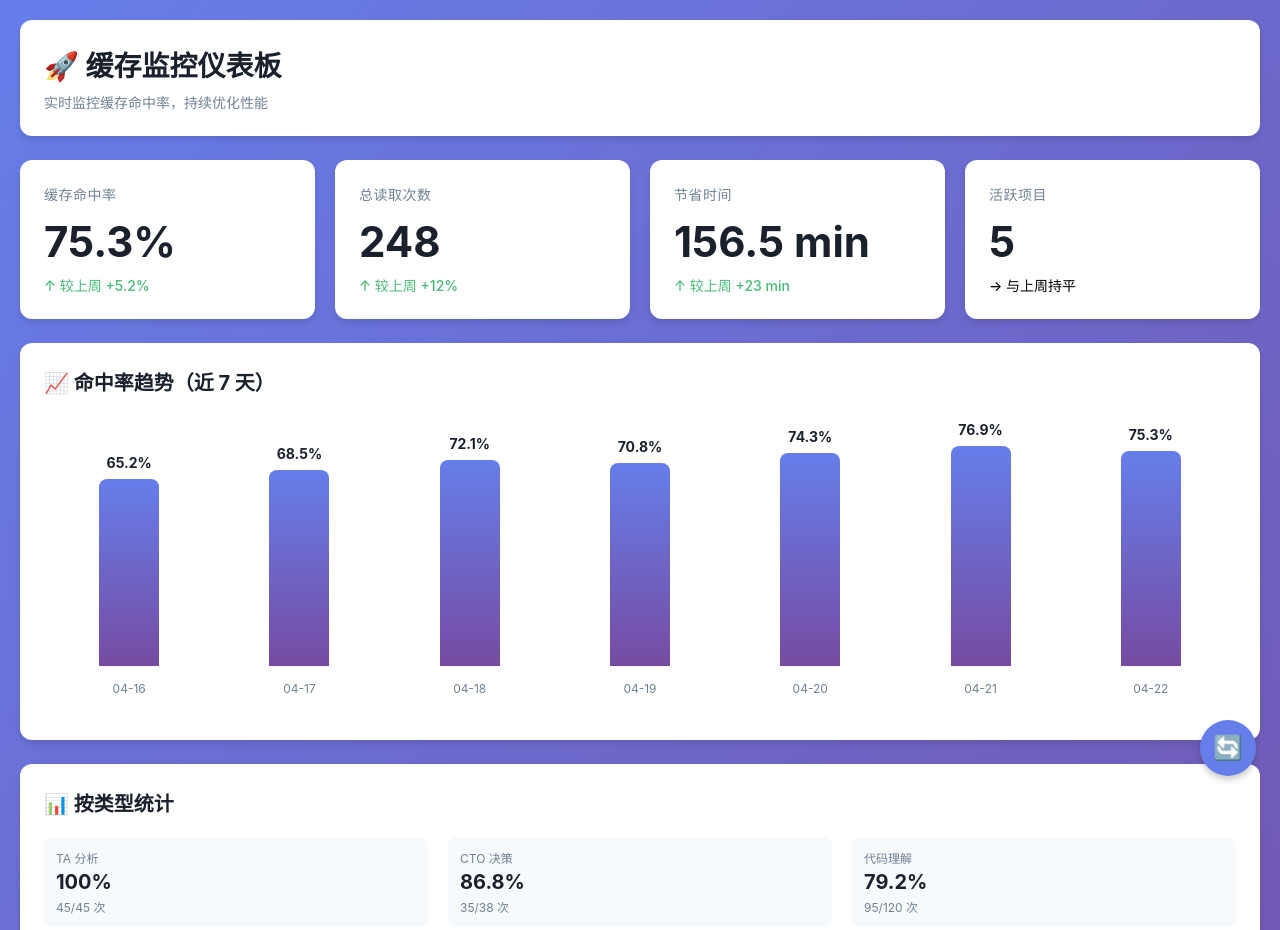
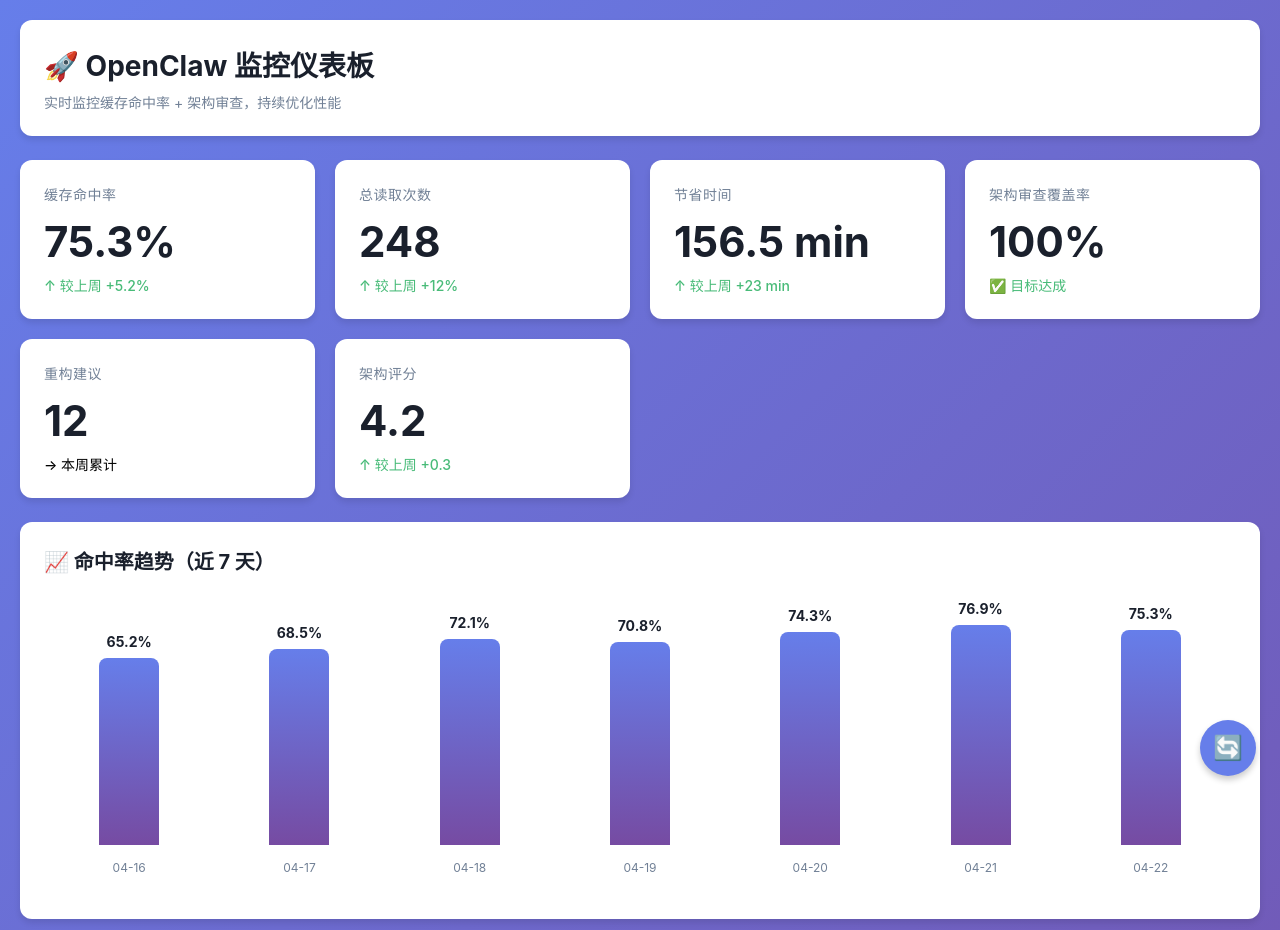
Before and after one commit to subaochen/openclaw-dashboard, a website: page dashboard/index.html in a window 1280 px wide. Shown: the top 930 px of the page. Drawn offline with Linux system fonts and the light colour scheme.

Commit message:
docs: finalize README with complete features and metrics
- Add GitHub badges (License, Node.js, Stars, Issues)
- Document Code Reviewer architecture review monitoring
- Update feature list with new metrics
- Prepare for public release

```diff
--- a/dashboard/index.html
+++ b/dashboard/index.html
@@ -300,8 +300,8 @@
 <body>
   <div class="container">
     <header>
-      <h1>🚀 缓存监控仪表板</h1>
-      <p class="subtitle">实时监控缓存命中率，持续优化性能</p>
+      <h1>🚀 OpenClaw 监控仪表板</h1>
+      <p class="subtitle">实时监控缓存命中率 + 架构审查，持续优化性能</p>
     </header>
 
     <div id="dashboard">
@@ -321,7 +321,10 @@
         hitRate: 75.3,
         totalReads: 248,
         timeSaved: 156.5,
-        activeProjects: 5
+        activeProjects: 5,
+        architectureReviewRate: 100,
+        refactorSuggestions: 12,
+        avgArchitectureScore: 4.2
       },
       trend: [
         { date: '2026-04-16', hitRate: 65.2 },
@@ -381,9 +384,19 @@
             <div class="metric-change positive">↑ 较上周 +23 min</div>
           </div>
           <div class="metric-card">
-            <div class="metric-title">活跃项目</div>
-            <div class="metric-value">${data.activeProjects}</div>
-            <div class="metric-change">→ 与上周持平</div>
+            <div class="metric-title">架构审查覆盖率</div>
+            <div class="metric-value">${data.architectureReviewRate}%</div>
+            <div class="metric-change positive">✅ 目标达成</div>
+          </div>
+          <div class="metric-card">
+            <div class="metric-title">重构建议</div>
+            <div class="metric-value">${data.refactorSuggestions}</div>
+            <div class="metric-change">→ 本周累计</div>
+          </div>
+          <div class="metric-card">
+            <div class="metric-title">架构评分</div>
+            <div class="metric-value">${data.avgArchitectureScore}</div>
+            <div class="metric-change positive">↑ 较上周 +0.3</div>
           </div>
         </div>
       `;
--- a/package.json
+++ b/package.json
@@ -1,7 +1,7 @@
 {
   "name": "openclaw-dashboard",
   "version": "1.0.0",
-  "description": "多 Agent 系统缓存监控与性能可视化仪表板",
+  "description": "OpenClaw 多 Agent 系统监控仪表板 - 缓存命中率 + 架构审查 + 性能分析",
   "main": "server/index.js",
   "scripts": {
     "start": "node server/index.js",
```
Also changed, not shown: scripts/aggregate-code-review-metrics.js (added, +78 -0 lines), README.md.
